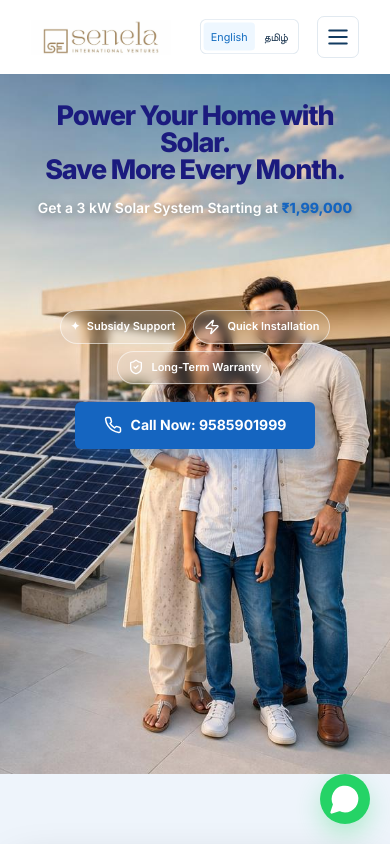
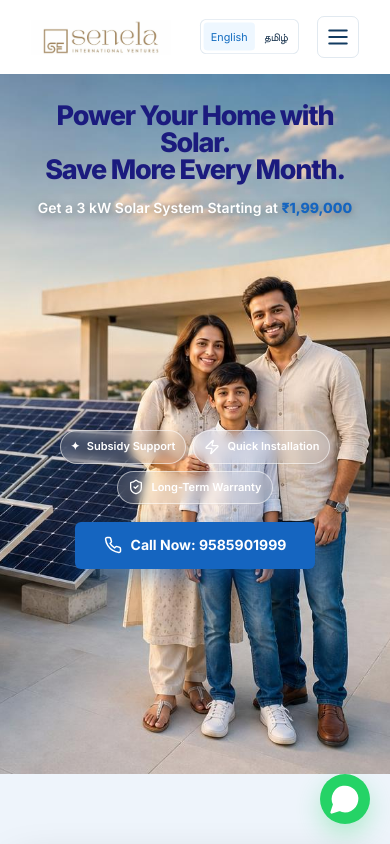
Before and after one commit to Anitha-48/Senela-Solar-EPC, a React (Vite) app: page / in a window 390 px wide. Shown: the top 844 px of the page. Built offline with nearby package versions, Linux system fonts and the light colour scheme.

Commit message:
mobile-responsiveness

```diff
--- a/src/styles/hero.css
+++ b/src/styles/hero.css
@@ -151,6 +151,7 @@
   flex-wrap: wrap;
   gap: 10px;
   margin-bottom: 24px;
+
 }
 
 .hero__feature-pill {
@@ -181,18 +182,14 @@
   align-items: center;
   justify-content: center;
   gap: 9px;
-
   padding: 13px 26px;
-
   border-radius: 6px;
   background: #1565c0;
   color: #ffffff;
-
   font-family: "Inter", sans-serif;
   font-size: 14px;
   font-weight: 700;
   text-decoration: none;
-
   box-shadow: 0 8px 22px rgba(21, 101, 192, 0.45);
   transition: background 0.25s ease, transform 0.25s ease;
 }
@@ -214,7 +211,7 @@
 
 @media (min-width: 1400px) {
   .hero--split {
-    --hero-height: 700px;
+    --hero-height: 730px;
   }
 
   .hero__overlay {
@@ -334,9 +331,9 @@
   .hero__feature-row {
     gap: 7px;
     margin-bottom: 18px;
-    background:;
+
     position:relative;
-    top:80px;
+    top:200px;
 
   }
 
@@ -374,8 +371,8 @@
   .hero__contact-btn {
     padding: 12px 22px;
     position:relative;
-    top:80px;
-    width:240px;
+    top:200px;
+     width:240px;
   }
 }
 
```
